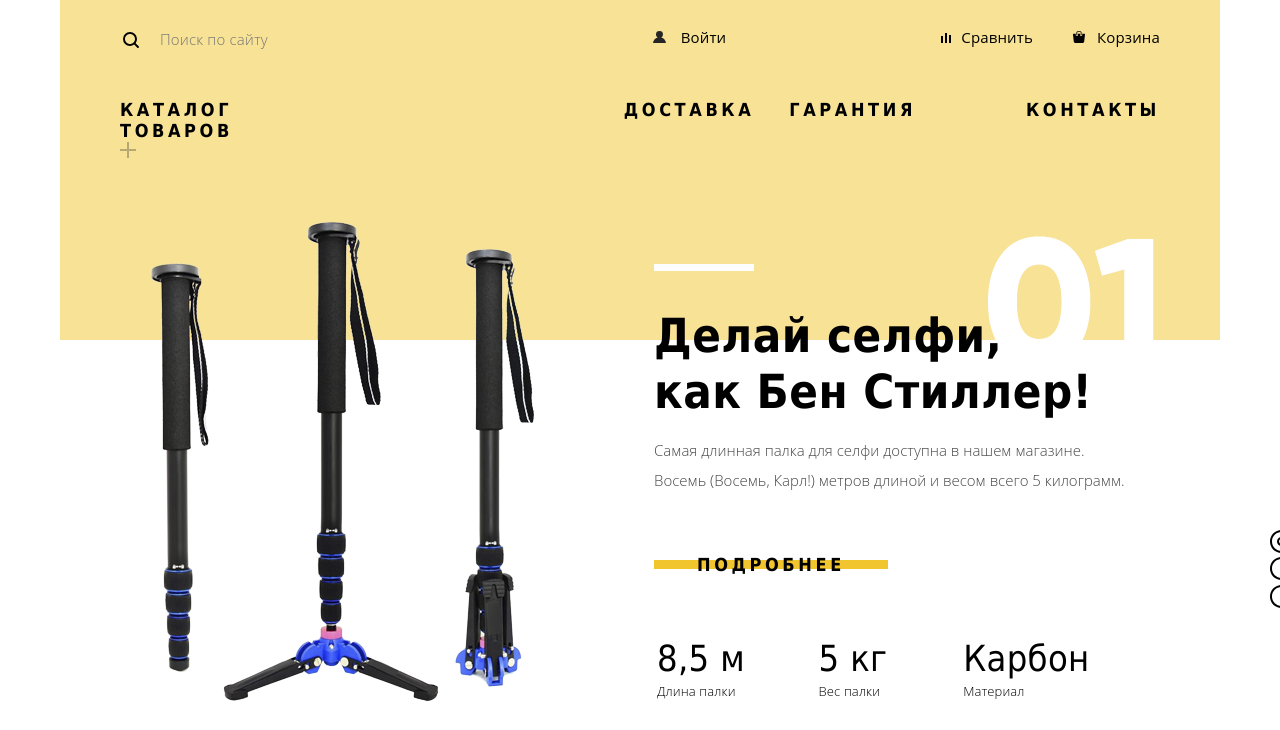
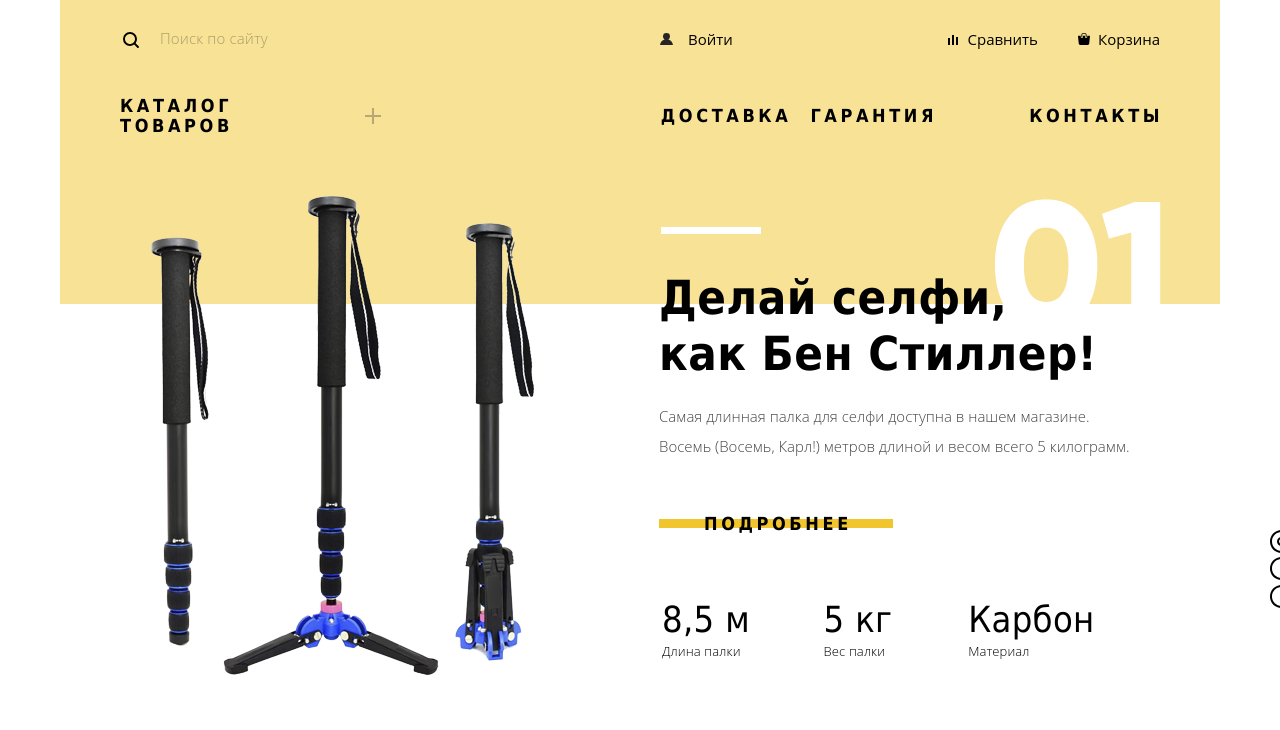
Before and after one commit to JhonySmith/661141-device-26, a plain HTML site: page index.html in a window 1280 px wide. Shown: the part 70-800 px from the top of the page. Drawn offline with Linux system fonts and the light colour scheme.

Commit message:
Style elements

```diff
--- a/css/style.css
+++ b/css/style.css
@@ -53,10 +53,18 @@
   background: linear-gradient(to bottom, white 50%, #f7e296 50%);
 }
 
+.logo a svg:hover {
+  opacity: 0.6;
+}
+
+.logo a svg:active {
+  opacity: 0.3;
+}
+
 .nav-top {
   display: flex;
   justify-content: space-between;
-    padding-top: 28px;
+  padding-top: 14px;
   padding-right: 60px;
   padding-left: 60px;
   background-color: #f7e296;
@@ -70,11 +78,13 @@
 
 /*--------User menu------------*/
 
-.nav-top form {
+.search-form {
   display: flex;
+  align-items: center;
+  border-bottom: 2px solid transparent;
 }
 
-.nav-top form::before {
+.search-form::before {
   content: "";
 
   display: block;
@@ -88,36 +98,92 @@
   background-repeat: no-repeat;
 }
 
-.nav-top input[type="text"] {
+.search-form input[type="text"] {
+  padding-top: 15px;
+  padding-right: 157px;
+  padding-bottom: 15px;
+
   font-weight: 300;
   font-size: 15px;
   letter-spacing: 0.01em;
   font-family: "Open Sans", "Arial", "Helvetica", sans-serif;
+
   background-color: #f7e296;
   border: none;
+  opacity: 0.3;
+}
+
+.search-form input[type="text"]:hover {
+  opacity: 0.6;
+}
+
+.search-form input[type="text"]:focus {
+  opacity: 1;
+}
+
+.search-form input[type="text"]::placeholder {
+  color: black;
+}
+
+.search-form button {
+  display: none;
+
+  padding: 14px 19px;
+
+  font-weight: 300;
+  font-size: 15px;
+  font-family: "Open Sans", "Arial", "Helvetica", sans-serif;
+
+  background-color: transparent;
+  border: 2px solid black;
+  border-bottom: none;
+}
+
+.search-form button:hover {
+  color: white;
+
+  background-color: black;
+}
+
+.search-form button:active {
+  color: rgba(255, 255, 255, 0.3);
 }
 
 .nav-official {
   display: flex;
+  justify-content: space-between;
+  flex-wrap: wrap;
+  align-items: center;
+
+  width: 500px;
   margin: 0;
+  padding: 0;
+}
+
+.nav-official-right {
+  display: flex;
+  justify-content: space-between;
+}
+
+.cart {
+  margin-left: 40px;
 }
 
 .nav-official li {
   list-style: none;
 }
 
-.nav-official li:nth-child(3) {
-    margin-left: 40px;
+.nav-official li:hover {
+  opacity: 0.6;
 }
 
-.nav-official li:nth-child(2) {
-    margin-left: 215px;
+.nav-official li:active {
+  opacity: 0.3;
 }
-
 
 .nav-official a {
   font-size: 15px;
-    letter-spacing: 0.01em;
+  letter-spacing: 0;
   font-family: "Open Sans", "Arial", "Helvetica", sans-serif;
   text-decoration: none;
   color: black;
@@ -134,7 +200,7 @@
 }
 
 .cart::before {
-    margin-right: 12px;
+  margin-right: 8px;
   content: url("../img/cart.svg");
 }
 
@@ -145,10 +211,10 @@
   justify-content: space-between;
   margin: 0;
   padding: 0;
-    padding-top: 50px;
+  padding-top: 31px;
   padding-left: 60px;
   padding-right: 60px;
-    padding-bottom: 60px;
+  padding-bottom: 55px;
   background-color: #f7e296;
 }
 
@@ -156,15 +222,15 @@
   list-style: none;
 }
 
-.nav-menu li:nth-child(4) {
-    margin-left: 110px;
-}
-
-.nav-menu li:nth-child(3) {
-    margin-left: 35px;
+.nav-menu li:last-child {
+  margin-left: 73px;
+  margin-right: -0.2em;
 }
 
 .nav-menu a {
+  display: flex;
+  align-items: center;
+
   font-size: 18px;
   font-weight: 700;
   font-family: "Gilroy", "Tahoma", sans-serif;
@@ -173,6 +239,17 @@
   list-style: none;
   letter-spacing: 0.2em;
   color: black;
+}
+
+.nav-menu-right {
+  display: flex;
+  justify-content: space-between;
+  align-items: center;
+
+  width: 500px;
+  margin: 0;
+  padding: 0;
+
 }
 
 /*--------Drop menu------------*/
@@ -192,9 +269,13 @@
 
 .drop-head::after {
   display: block;
+
   width: 16px;
   height: 16px;
+  margin-left: 11px;
+
   content: "";
+
   background-image: url("../img/plus.svg");
   background-repeat: no-repeat;
   opacity: 0.3;
@@ -224,8 +305,8 @@
 }
 
 .product-description {
-    margin-left: 120px;
-    padding-top: 90px;
+  margin-left: 125px;
+  padding-top: 78px;
 }
 
 .main-products b {
@@ -237,7 +318,8 @@
 }
 
 .main-products p {
-    margin-bottom: 60px;
+  margin-top: 19px;
+  margin-bottom: 53px;
   font-weight: 300;
   font-size: 15px;
   line-height: 30px;
@@ -246,8 +328,8 @@
 }
 
 .main-products a {
-    padding-left: 43px;
-    padding-right: 43px;
+  padding-left: 45px;
+  padding-right: 41px;
   font-weight: 700;
   font-size: 18px;
   letter-spacing: 0.2em;
@@ -259,7 +341,7 @@
 }
 
 .main-products table {
-    margin-top: 60px;
+  margin-top: 61px;
   border-color: white;
 }
 
@@ -281,12 +363,12 @@
   color: black;
 }
 
-.main-products input[type="radio"] + label::before {
+.main-products input[type="radio"]+label::before {
   content: url("../img/slider-button-empty.svg");
   margin-left: 20px;
 }
 
-.main-products input[type="radio"]:checked + label::before {
+.main-products input[type="radio"]:checked+label::before {
   content: url("../img/slider-button.svg");
   margin-left: 20px;
 }
@@ -294,22 +376,22 @@
 
 .product-1 {
   background:
-        url(../img/01.png) no-repeat 90% 5%,
-        linear-gradient(to bottom, #f7e296 25%, white 25%);
+    url(../img/01.png) no-repeat 91% 2%,
+    linear-gradient(to bottom, #f7e296 23%, white 23%);
 }
 
 .product-2 {
   display: none;
   background:
-        url(../img/02.png) no-repeat 90% 5%,
-        linear-gradient(to bottom, #f7e296 25%, white 25%);
+    url(../img/02.png) no-repeat 91% 2%,
+    linear-gradient(to bottom, #f7e296 23%, white 23%);
 }
 
 .product-3 {
   display: none;
   background:
-        url(../img/03.png) no-repeat 90% 5%,
-        linear-gradient(to bottom, #f7e296 25%, white 25%);
+    url(../img/03.png) no-repeat 91% 2%,
+    linear-gradient(to bottom, #f7e296 23%, white 23%);
 }
 
 
@@ -379,14 +461,14 @@ div.info-bg {
   display: none;
 }
 
-.info input[type="radio"]:checked + label {
+.info input[type="radio"]:checked+label {
   margin-right: 0;
   padding-right: 116px;
   color: #f7e184;
   background: black;
 }
 
-.info input[type="radio"] + label {
+.info input[type="radio"]+label {
   margin-bottom: 25px;
   margin-right: 116px;
   padding-top: 12px;
@@ -803,12 +885,12 @@ section.contacts::before {
   align-items: center;
 }
 
-.filter-color input[type="checkbox"] + label::before {
+.filter-color input[type="checkbox"]+label::before {
   content: url("../img/checkbox-off.svg");
   margin-right: 18px;
 }
 
-.filter-color input[type="checkbox"]:checked + label::before {
+.filter-color input[type="checkbox"]:checked+label::before {
   content: url("../img/checkbox-on.svg");
   margin-right: 14px;
 }
@@ -818,12 +900,12 @@ section.contacts::before {
   align-items: center;
 }
 
-.filter-bth input[type="radio"] + label::before {
+.filter-bth input[type="radio"]+label::before {
   content: url("../img/radio-off.svg");
   margin-right: 15px;
 }
 
-.filter-bth input[type="radio"]:checked + label::before {
+.filter-bth input[type="radio"]:checked+label::before {
   content: url("../img/radio-on.svg");
   margin-right: 15px;
 }
@@ -1014,7 +1096,7 @@ a.active-sort {
 .popup-write-us input[type="text"]:focus,
 .popup-write-us textarea:focus {
   background-color: white;
-    outline: 2px solid  #f0c52e;
+  outline: 2px solid #f0c52e;
 }
 
 .client-email input[type="text"] {
--- a/index.html
+++ b/index.html
@@ -14,19 +14,24 @@
     <nav class="nav fixed">
       <div class="logo">
         <svg xmlns="http://www.w3.org/2000/svg" viewBox="0 0 164 35" width="164" height="35">
-                    <path d="m0.35 0.7v33.6h13.532a15.723 15.723 0 0 0 11.72-4.824 16.464 16.464 0 0 0 4.712-11.976 16.465 16.465 0 0 0-4.712-11.976 15.723 15.723 0 0 0-11.72-4.824zm7.733 26.208v-18.819h5.8a8.648 8.648 0 0 1 6.5 2.568 9.412 9.412 0 0 1 2.489 6.84 9.41 9.41 0 0 1-2.489 6.84 8.646 8.646 0 0 1-6.5 2.568h-5.8zm34.8-5.952h12.082v-7.3h-12.086v-5.567h13.291v-7.389h-21.024v33.6h21.265v-7.392h-13.532v-5.952zm36.343 13.344 11.019-33.6h-8.458l-7.491 24.72-7.491-24.72h-8.457l11.019 33.6zm14.4 0h7.733v-33.6h-7.733zm38.615-1.416a15.514 15.514 0 0 0 6.041-5.688l-6.67-3.84a7.488 7.488 0 0 1-3.165 3.024 9.874 9.874 0 0 1-4.664 1.1 9.594 9.594 0 0 1-7.177-2.736 9.907 9.907 0 0 1-2.682-7.248 9.908 9.908 0 0 1 2.682-7.248 9.594 9.594 0 0 1 7.177-2.736 9.914 9.914 0 0 1 4.64 1.08 7.6 7.6 0 0 1 3.189 3.048l6.67-3.84a15.881 15.881 0 0 0-6.09-5.688 17.419 17.419 0 0 0-8.409-2.088 17.12 17.12 0 0 0-17.592 17.472 17.12 17.12 0 0 0 17.589 17.476 17.519 17.519 0 0 0 8.458-2.088zm17.881-11.928h12.082v-7.3h-12.085v-5.567h13.29v-7.389h-21.022v33.6h21.264v-7.392h-13.532v-5.952z" />
+          <path
+            d="m0.35 0.7v33.6h13.532a15.723 15.723 0 0 0 11.72-4.824 16.464 16.464 0 0 0 4.712-11.976 16.465 16.465 0 0 0-4.712-11.976 15.723 15.723 0 0 0-11.72-4.824zm7.733 26.208v-18.819h5.8a8.648 8.648 0 0 1 6.5 2.568 9.412 9.412 0 0 1 2.489 6.84 9.41 9.41 0 0 1-2.489 6.84 8.646 8.646 0 0 1-6.5 2.568h-5.8zm34.8-5.952h12.082v-7.3h-12.086v-5.567h13.291v-7.389h-21.024v33.6h21.265v-7.392h-13.532v-5.952zm36.343 13.344 11.019-33.6h-8.458l-7.491 24.72-7.491-24.72h-8.457l11.019 33.6zm14.4 0h7.733v-33.6h-7.733zm38.615-1.416a15.514 15.514 0 0 0 6.041-5.688l-6.67-3.84a7.488 7.488 0 0 1-3.165 3.024 9.874 9.874 0 0 1-4.664 1.1 9.594 9.594 0 0 1-7.177-2.736 9.907 9.907 0 0 1-2.682-7.248 9.908 9.908 0 0 1 2.682-7.248 9.594 9.594 0 0 1 7.177-2.736 9.914 9.914 0 0 1 4.64 1.08 7.6 7.6 0 0 1 3.189 3.048l6.67-3.84a15.881 15.881 0 0 0-6.09-5.688 17.419 17.419 0 0 0-8.409-2.088 17.12 17.12 0 0 0-17.592 17.472 17.12 17.12 0 0 0 17.589 17.476 17.519 17.519 0 0 0 8.458-2.088zm17.881-11.928h12.082v-7.3h-12.085v-5.567h13.29v-7.389h-21.022v33.6h21.264v-7.392h-13.532v-5.952z" />
         </svg>
       </div>
       <div class="nav-top">
-                <form>
-                    <label for="site-search" aria-label="Поиск по сайту"></label>
-                    <input id="site-search" type="text" name="site-search" placeholder="Поиск по сайту">
-                    <button class="visually-hidden" type="submit">Найти</button>
+        <form id="search-form" class="search-form">
+          <input id="site-search" type="text" name="site-search" placeholder="Поиск по сайту"
+            aria-label="Поиск по сайту">
+          <button id="search-button" type="submit">Найти</button>
         </form>
         <ul class="nav-official">
+          <span class="nav-official-left">
             <li class="user-in"><a href="#">Войти</a></li>
+          </span>
+          <span class="nav-official-right">
             <li class="comparison"><a href="#">Сравнить</a></li>
             <li class="cart"><a href="#">Корзина</a></li>
+          </span>
         </ul>
       </div>
       <ul class="nav-menu">
@@ -44,9 +49,11 @@
             <li><a href="#">Квадрокоптеры</a></li>
           </ul>
         </li>
+        <div class="nav-menu-right">
           <li><a href="#">Доставка</a></li>
           <li><a href="#">Гарантия</a></li>
           <li><a href="#">Контакты</a></li>
+        </div>
       </ul>
     </nav>
   </header>
@@ -66,7 +73,6 @@
         <li class="main-product product-1">
           <img src="img/slider-1.png" width="384" height="486" alt="Самая длинная палка для селфи">
           <div class="product-description">
-
             <b>
               Делай селфи,<br>
               как Бен Стиллер!
@@ -84,7 +90,6 @@
                 <th>Длина палки</th>
                 <th>Вес палки</th>
                 <th>Материал</th>
-
               </tr>
             </table>
           </div>
@@ -111,7 +116,8 @@
           <img src="img/slider-3.png" width="526" height="334" alt="Квадрокоптер">
           <div class="product-description">
             <b>Порхает как бабочка, жалит как пчела!</b>
-                        <p>Это обычный, на первый взгляд, квадрокоптер оснащен мощным лазером, замаскированным под стандартную камеру.</p>
+            <p>Это обычный, на первый взгляд, квадрокоптер оснащен мощным лазером, замаскированным под стандартную
+              камеру.</p>
             <a href="#">ПОДРОБНЕЕ</a>
             <table>
               <tr>
@@ -185,14 +191,16 @@
           <li class="delivery">
             <div class="info-text">
               <h3>Доставка</h3>
-                            <p>Мы с удовольствием доставим ваш товар прямо к вашему подъезду совершенно бесплатно! Ведь мы неплохо заработаем, поднимая его на ваш этаж.</p>
+              <p>Мы с удовольствием доставим ваш товар прямо к вашему подъезду совершенно бесплатно! Ведь мы неплохо
+                заработаем, поднимая его на ваш этаж.</p>
             </div>
             <img src="img/delivery.svg" width="136" height="164" alt="Доставка">
           </li>
           <li class="warranty">
             <div class="info-text">
               <h3>Гарантия</h3>
-                            <p>Если из-за возгорания купленного у нас товара у вас сгорит дом — не переживайте, мы выдадим вам новый. Товар, не дом, конечно же.</p>
+              <p>Если из-за возгорания купленного у нас товара у вас сгорит дом — не переживайте, мы выдадим вам новый.
+                Товар, не дом, конечно же.</p>
             </div>
             <img src="img/warranty.svg" widht="171" height="194" alt="Гарантия">
 
@@ -200,7 +208,8 @@
           <li class="credit">
             <div class="info-text">
               <h3>Кредит</h3>
-                            <p>Залезть в долговую яму стало проще! Кредитные консультанты подберут для вас наиболее выгодные условия кредита. Выгодные для нашего банка, разумеется.</p>
+              <p>Залезть в долговую яму стало проще! Кредитные консультанты подберут для вас наиболее выгодные условия
+                кредита. Выгодные для нашего банка, разумеется.</p>
             </div>
             <img src="img/credit.svg" width="156" height="186" alt="Кредит">
           </li>
@@ -222,7 +231,8 @@
       <section class="about">
         <h2>О нас</h2>
         <p>Огромный выбор гаджетов не оставит равнодушным гика,<br> который есть в каждом из нас.</p>
-                <p>Мы можем доставить ваш товар в самые отдаленные точки<br> России! DEVICE работает со многими транспортными компаниями:</p>
+        <p>Мы можем доставить ваш товар в самые отдаленные точки<br> России! DEVICE работает со многими транспортными
+          компаниями:</p>
         <ul>
           <li>Деловые Линии</li>
           <li>Автотрейдинг</li>
@@ -233,7 +243,8 @@
 
       <section class="contacts">
         <h2>Контакты</h2>
-                <p>Вы можете забрать товар сами, заехав в наш офис. Заодно, вы сможете проверить работоспособность покупки. Всякое бывает.</p>
+        <p>Вы можете забрать товар сами, заехав в наш офис. Заодно, вы сможете проверить работоспособность покупки.
+          Всякое бывает.</p>
         <img src="img/map.png" width="560" height="222" alt="Адрес офиса на карте">
         <span>
           <a id="write-us" href="#">Напишите нам</a>
@@ -247,7 +258,8 @@
       <div class="footer-adress">
         <a href="index.html">
           <svg xmlns="http://www.w3.org/2000/svg" viewBox="0 0 164 35" width="164" height="35">
-                        <path d="m0.35 0.7v33.6h13.532a15.723 15.723 0 0 0 11.72-4.824 16.464 16.464 0 0 0 4.712-11.976 16.465 16.465 0 0 0-4.712-11.976 15.723 15.723 0 0 0-11.72-4.824zm7.733 26.208v-18.819h5.8a8.648 8.648 0 0 1 6.5 2.568 9.412 9.412 0 0 1 2.489 6.84 9.41 9.41 0 0 1-2.489 6.84 8.646 8.646 0 0 1-6.5 2.568h-5.8zm34.8-5.952h12.082v-7.3h-12.086v-5.567h13.291v-7.389h-21.024v33.6h21.265v-7.392h-13.532v-5.952zm36.343 13.344 11.019-33.6h-8.458l-7.491 24.72-7.491-24.72h-8.457l11.019 33.6zm14.4 0h7.733v-33.6h-7.733zm38.615-1.416a15.514 15.514 0 0 0 6.041-5.688l-6.67-3.84a7.488 7.488 0 0 1-3.165 3.024 9.874 9.874 0 0 1-4.664 1.1 9.594 9.594 0 0 1-7.177-2.736 9.907 9.907 0 0 1-2.682-7.248 9.908 9.908 0 0 1 2.682-7.248 9.594 9.594 0 0 1 7.177-2.736 9.914 9.914 0 0 1 4.64 1.08 7.6 7.6 0 0 1 3.189 3.048l6.67-3.84a15.881 15.881 0 0 0-6.09-5.688 17.419 17.419 0 0 0-8.409-2.088 17.12 17.12 0 0 0-17.592 17.472 17.12 17.12 0 0 0 17.589 17.476 17.519 17.519 0 0 0 8.458-2.088zm17.881-11.928h12.082v-7.3h-12.085v-5.567h13.29v-7.389h-21.022v33.6h21.264v-7.392h-13.532v-5.952z" />
+            <path
+              d="m0.35 0.7v33.6h13.532a15.723 15.723 0 0 0 11.72-4.824 16.464 16.464 0 0 0 4.712-11.976 16.465 16.465 0 0 0-4.712-11.976 15.723 15.723 0 0 0-11.72-4.824zm7.733 26.208v-18.819h5.8a8.648 8.648 0 0 1 6.5 2.568 9.412 9.412 0 0 1 2.489 6.84 9.41 9.41 0 0 1-2.489 6.84 8.646 8.646 0 0 1-6.5 2.568h-5.8zm34.8-5.952h12.082v-7.3h-12.086v-5.567h13.291v-7.389h-21.024v33.6h21.265v-7.392h-13.532v-5.952zm36.343 13.344 11.019-33.6h-8.458l-7.491 24.72-7.491-24.72h-8.457l11.019 33.6zm14.4 0h7.733v-33.6h-7.733zm38.615-1.416a15.514 15.514 0 0 0 6.041-5.688l-6.67-3.84a7.488 7.488 0 0 1-3.165 3.024 9.874 9.874 0 0 1-4.664 1.1 9.594 9.594 0 0 1-7.177-2.736 9.907 9.907 0 0 1-2.682-7.248 9.908 9.908 0 0 1 2.682-7.248 9.594 9.594 0 0 1 7.177-2.736 9.914 9.914 0 0 1 4.64 1.08 7.6 7.6 0 0 1 3.189 3.048l6.67-3.84a15.881 15.881 0 0 0-6.09-5.688 17.419 17.419 0 0 0-8.409-2.088 17.12 17.12 0 0 0-17.592 17.472 17.12 17.12 0 0 0 17.589 17.476 17.519 17.519 0 0 0 8.458-2.088zm17.881-11.928h12.082v-7.3h-12.085v-5.567h13.29v-7.389h-21.022v33.6h21.264v-7.392h-13.532v-5.952z" />
           </svg>
         </a>
         <p class="adress">г. Москва, ул. Строителей, 15</p>
--- a/js/main.js
+++ b/js/main.js
@@ -1,11 +1,23 @@
 var writeUs = document.getElementById('write-us');
 var closePopup = document.getElementById('close');
+var search = document.getElementById('site-search');
+var searchButton = document.getElementById('search-button');
 
 writeUs.onclick = function () {
-    document.getElementById('popup-write-us').style.display = "flex";
-    return false;
+  document.getElementById('popup-write-us').style.display = "flex";
+  return false;
 }
 
 closePopup.onclick = function () {
-    document.getElementById('popup-write-us').style.display = "none";
+  document.getElementById('popup-write-us').style.display = "none";
 }
+
+search.onfocus = function () {
+  document.getElementById('search-form').style.borderBottom = "2px solid black";
+  document.getElementById('search-button').style.display = 'block';
+}
+
+search.onblur = function () {
+  document.getElementById('search-form').style.borderBottom = "2px solid transparent";
+  document.getElementById('search-button').style.display = 'none';
+}
```
Lines whose indentation alone changed are shown as unchanged.
